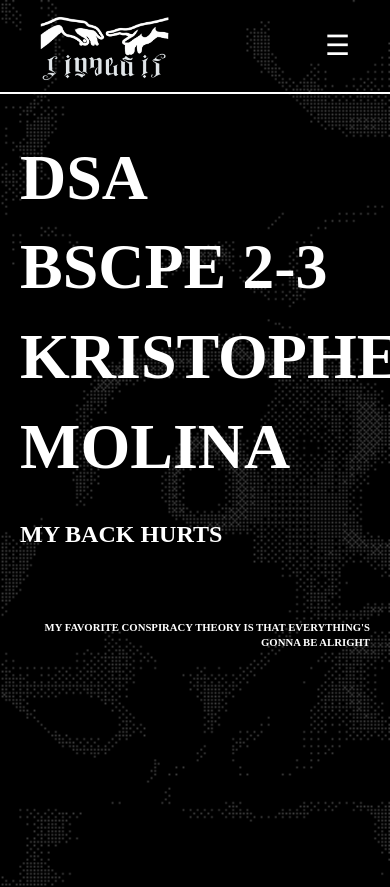
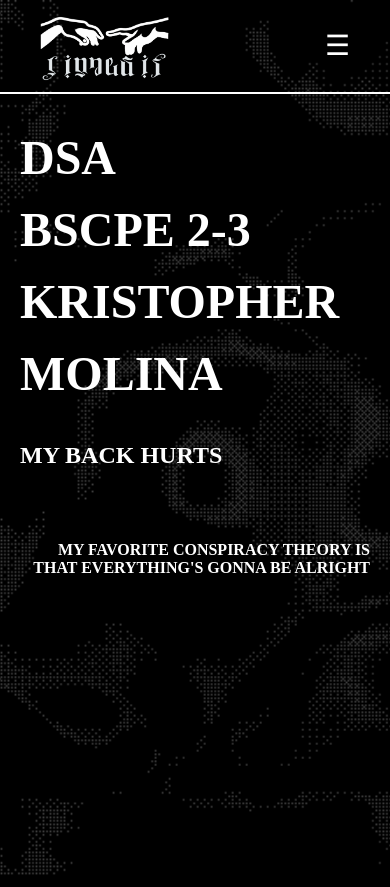
Before and after one commit to ToffertheCreator/portefeuille-de-toffer, a Flask app: page /profile in a window 390 px wide; the page is wider, and only the part inside the window is pictured. Run offline with Flask 3, Linux system fonts and the light colour scheme.

Commit message:
test fix 6

```diff
--- a/static/main.css
+++ b/static/main.css
@@ -426,7 +426,7 @@ html, body {
 }
 
 /* mobile view */
-@media (max-width: 768px) {
+@media (max-width: 650px) {
 
     /* Prevent horizontal overflow */
     html, body {
@@ -528,8 +528,8 @@ html, body {
     /* Landing background */
     .landing-bg {
         background-size: cover;
-        background-position: center top;
-        min-height: 100%;
+        background-position: center center;
+        min-height: 100vh;
         height: auto;
     }
 
@@ -563,9 +563,13 @@ html, body {
 
     .profile h1 {
         padding-top: 20px;
-        font-size: 4rem;
-        line-height: 1.4;
-        margin-bottom: 30px;
+        font-size: 3rem;
+        text-align: left;
+        white-space: normal;  /* Allow text to wrap */
+        word-wrap: break-word;  /* Break long words */
+        overflow-wrap: break-word;  /* Modern alternative */
+        line-height: 1.5;  /* Space between wrapped lines */
+        max-width: 100%;  /* Don't exceed screen width */
     }
 
     .landing-bg .profile h1 {
@@ -577,13 +581,12 @@ html, body {
     }
 
     .profile blockquote {
-        font-size: 0.67rem;
+        font-size: 1rem;
         text-align: right;
         margin-left: auto;      /* Pushes the element to the right */
         margin-right: 0px;     /* Space from right edge */
         margin-top: 45px;
         max-width: 100%;
-        line-height: 1.4;
     }
 
     /* Work cards */
```
Lines whose indentation alone changed are shown as unchanged.
